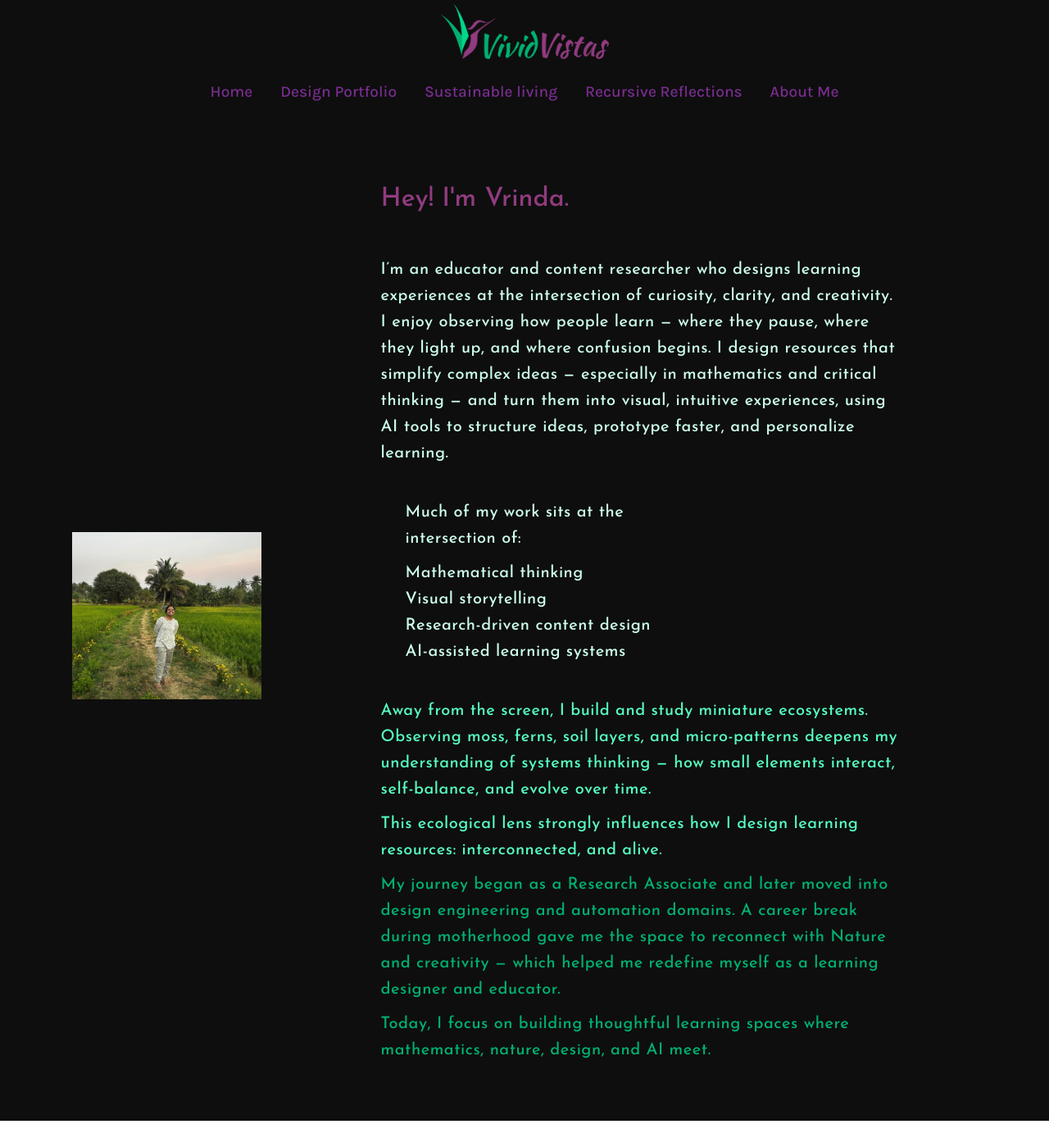
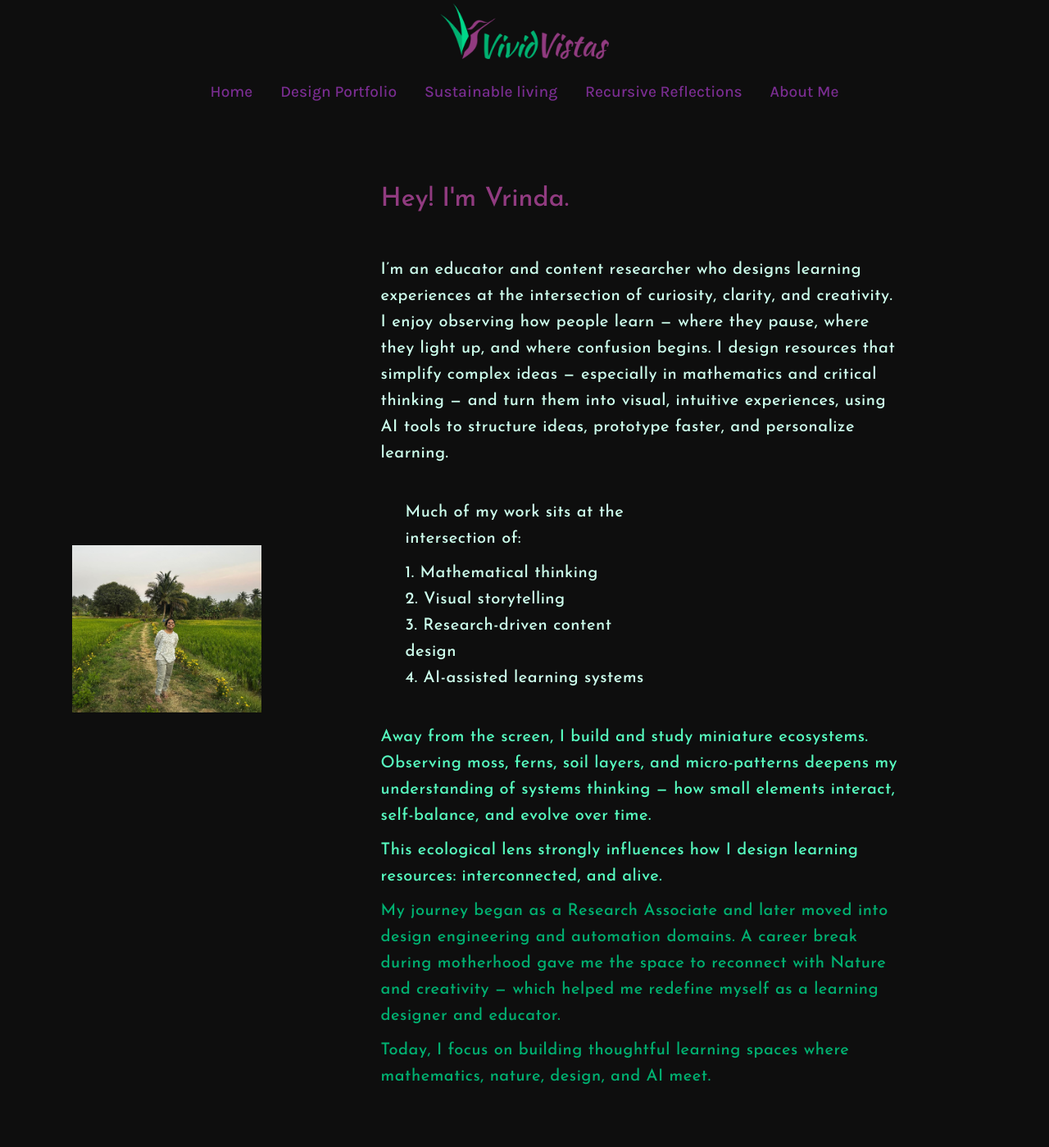
Before and after one commit to vrindarakesh/vrindarakesh.github.io, a Jekyll site: the page aboutMe.html, which Jekyll copies as it is, in a window 1280 px wide. Shown: the whole page at 82% size. Built offline with Jekyll 4.4.1, drawn with Linux system fonts in a browser that asks for light colours; before the commit the page ends 1367 px from its top, so only the background shows below that.

Commit message:
Updated about me

```diff
--- a/aboutMe.html
+++ b/aboutMe.html
@@ -62,16 +62,14 @@
 
 <div class="profile-text">
   <p>
-  <span>
     Much of my work sits at the intersection of:
-  </span>
 </p>
 
 <p>
-  <span>Mathematical thinking</span><br>
-  <span>Visual storytelling</span><br>
-  <span>Research-driven content design</span><br>
-  <span>AI-assisted learning systems</span>
+  <span>1. Mathematical thinking</span><br>
+  <span>2. Visual storytelling</span><br>
+  <span>3. Research-driven content design</span><br>
+  <span>4. AI-assisted learning systems</span>
 </p>
 </div>
 
```
